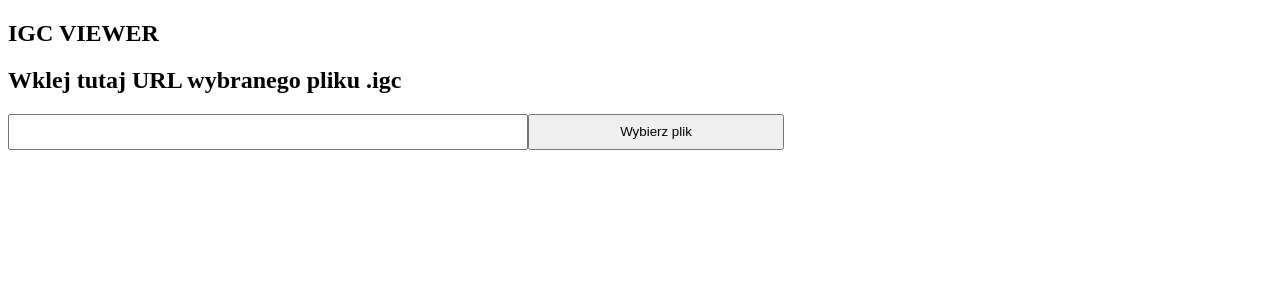
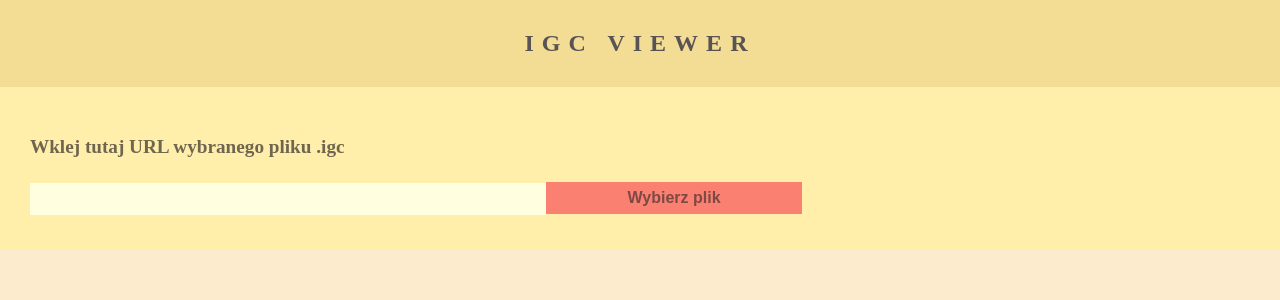
Before and after one commit to Micharzu/IGC-Viewer-React, a React (Create React App) app: page / in a window 1280 px wide. Shown: the top 300 px of the page. Built offline with nearby package versions, Linux system fonts and the light colour scheme; no server answers; what google-maps-react would draw is missing.

Commit message:
add styling

```diff
--- a/src/App.css
+++ b/src/App.css
@@ -0,0 +1,16 @@
+body {
+  margin: 0;
+  background: rgb(252, 235, 204);
+}
+
+body h2 {
+  margin: 0;
+}
+
+.title {
+  text-align: center;
+  background: rgb(243, 221, 148);
+  padding: 30px;
+  color: rgb(90, 83, 83);
+  letter-spacing: 0.5em;
+}
--- a/src/App.js
+++ b/src/App.js
@@ -8,8 +8,10 @@ import { DataProvider } from "./DataContext";
 const App = () => {
   return (
     <DataProvider>
-      <div>
-        <h2>IGC VIEWER</h2>
+      <div className="app">
+        <div className="title">
+          <h2>IGC VIEWER</h2>
+        </div>
 
         <InputField />
         <ContentGuard />
--- /dev/null
+++ b/src/Content.css
@@ -0,0 +1,44 @@
+.content {
+  margin: 30px;
+}
+
+.toggleBtn {
+  margin: 10px 0;
+  border: 2px solid indianred;
+  background: indianred;
+  color: white;
+  font-size: large;
+  font-weight: 700;
+  border-radius: 20px;
+  padding: 15px;
+  transition: 0.6s;
+}
+.toggleBtn:hover {
+  background: lightcoral;
+}
+.toggleBtn:focus {
+  outline: none;
+  border: 2px solid white;
+  background: indianred;
+  color: white;
+}
+
+.features {
+  margin: 20px 0;
+  position: relative;
+  display: flex;
+  height: 40vh;
+  width: 100%;
+}
+
+.map {
+  position: relative;
+  height: 100%;
+  width: 45%;
+}
+
+.graph {
+  position: relative;
+  height: 100%;
+  width: 45%;
+}
--- a/src/Content.js
+++ b/src/Content.js
@@ -1,5 +1,6 @@
-import React, { useEffect, useState, useContext } from "react";
+import React, { useState, useContext } from "react";
 import { DataContext } from "./DataContext";
+import "./Content.css";
 
 import SimpleComponent from "./SimpleComponent";
 import Graph from "./Graph";
@@ -14,15 +15,22 @@ const Content = () => {
   const [displayAdditionalContent, setDisplayAdditionalContent] = useState(
     false
   );
+  const [contentManagerBtnText, setContentManagerBtnText] = useState(
+    "Pokaż dodatkowe informacje"
+  );
 
-  useEffect(() => {
+  const toggleContent = () => {
     if (displayAdditionalContent) {
-      console.log("display more");
+      setDisplayAdditionalContent(false);
+      setContentManagerBtnText("Pokaż dodatkowe informacje");
+    } else {
+      setContentManagerBtnText("Ukryj dodatkowe informacje");
+      setDisplayAdditionalContent(true);
     }
-  }, [displayAdditionalContent]);
+  };
 
   return (
-    <div>
+    <div className="content">
       <div className="mainInfo">
         <SimpleComponent
           key={"PLTPILOT"}
@@ -37,7 +45,12 @@ const Content = () => {
           classAdded={"mainInfo"}
         />
       </div>
+      <button className="toggleBtn" onClick={toggleContent}>
+        {contentManagerBtnText}
+      </button>
       <div className="additionalInfo">
+        {displayAdditionalContent && (
+          <>
             {Object.entries(additionalContentObj).map((prop) => (
               <SimpleComponent
                 key={prop[0]}
@@ -46,7 +59,6 @@ const Content = () => {
                 classAdded={"additionalInfo"}
               />
             ))}
-      </div>
             <div className="features">
               <div className="graph">
                 <Graph
@@ -61,6 +73,9 @@ const Content = () => {
                 />
               </div>
             </div>
+          </>
+        )}
+      </div>
     </div>
   );
 };
--- a/src/Graph.js
+++ b/src/Graph.js
@@ -3,8 +3,8 @@ import { Scatter } from "react-chartjs-2";
 
 const graphStyles = {
   position: "relative",
-  width: "45%",
-  height: "50%",
+  width: "100%",
+  height: "100%",
 };
 
 const Graph = (props) => {
@@ -12,6 +12,7 @@ const Graph = (props) => {
   let lastRecord = props.flightData[props.flightData.length - 1];
 
   const [chartDataset, setChartDataset] = useState([]);
+  const lineColor = "rgba(230, 65, 47, 0.9)";
 
   useEffect(() => {
     formatChartDataset();
@@ -69,7 +70,7 @@ const Graph = (props) => {
         {
           data: chartDataset,
           showLine: true,
-          borderColor: "rgba(10, 50, 160, 0.8)",
+          borderColor: lineColor,
 
           pointBackgroundColor: "lightblue",
           pointRadius: 0,
@@ -115,7 +116,7 @@ const Graph = (props) => {
           {
             data: chartDataset,
             showLine: true,
-            borderColor: "rgba(10, 50, 160, 0.8)",
+            borderColor: lineColor,
 
             pointBackgroundColor: "lightblue",
             pointRadius: 0,
@@ -127,7 +128,7 @@ const Graph = (props) => {
   }, [chartDataset]);
 
   return (
-    <div className="graph" style={graphStyles}>
+    <div className="graphInner" style={graphStyles}>
       <Scatter data={chart.data} options={chart.options} />
     </div>
   );
--- a/src/InputField.css
+++ b/src/InputField.css
@@ -1,10 +1,50 @@
+.urlInputForm {
+  padding: 30px 30px;
+  background: rgb(255, 239, 170);
+}
+
+.urlInputForm h3 {
+  color: rgb(112, 102, 80);
+  font-size: larger;
+}
+
+.urlInputSection {
+  padding: 5px 0;
+}
+
 .urlInput {
+  border: none;
   height: 30px;
   width: 40vw;
   min-width: 150px;
+  background: rgb(255, 255, 224);
+  transition: 0.3s;
+  color: rgb(82, 76, 69);
+  font-weight: 500;
 }
+.urlInput:hover {
+  background: rgb(255, 255, 237);
+}
+
+.urlInput:focus {
+  outline: none;
+  background: white;
+}
+
 .urlInputButton {
-  height: 36px;
+  padding: none;
+  height: 32px;
   width: 20vw;
   min-width: 150px;
+  font-size: medium;
+  font-weight: 700;
+  background: salmon;
+  color: rgb(128, 72, 66);
+  border: none;
+  transition: 0.3s;
 }
+
+.urlInputButton:hover {
+  background: rgb(216, 74, 58);
+  color: rgb(255, 232, 224);
+}
--- a/src/InputField.js
+++ b/src/InputField.js
@@ -44,7 +44,7 @@ const InputField = () => {
   return (
     <div>
       <form onSubmit={getSearch} className="urlInputForm">
-        <h2>Wklej tutaj URL wybranego pliku .igc</h2>
+        <h3>Wklej tutaj URL wybranego pliku .igc</h3>
         <div className="urlInputSection">
           <input
             className="urlInput"
--- a/src/Map.js
+++ b/src/Map.js
@@ -3,8 +3,8 @@ import { Map, GoogleApiWrapper, Marker, Polyline } from "google-maps-react";
 
 const mapStyles = {
   position: "relative",
-  width: "45%",
-  height: "50%",
+  width: "100%",
+  height: "100%",
 };
 
 const MapContainer = (props) => {
@@ -68,7 +68,7 @@ const MapContainer = (props) => {
 
   if (positions.mapPositionDD) {
     return (
-      <div className="map">
+      <div className="mapInner">
         <Map
           google={props.google}
           zoom={7}
@@ -76,15 +76,31 @@ const MapContainer = (props) => {
           initialCenter={positions.mapPositionDD}
           center={positions.mapPositionDD}
         >
-          <Marker label="Początek" position={positions.startPositionDD} />
-          <Marker label="Koniec" position={positions.finnishPositionDD} />
+          <Marker
+            label={{
+              text: "Początek",
+              fontSize: "16px",
+              fontWeight: "700",
+              color: "rgb(30, 30, 30)",
+            }}
+            position={positions.startPositionDD}
+          />
+          <Marker
+            label={{
+              text: "Koniec",
+              fontSize: "16px",
+              fontWeight: "700",
+              color: "rgb(30, 30, 30)",
+            }}
+            position={positions.finnishPositionDD}
+          />
           <Polyline
             path={pathArr}
             geodesic={true}
             options={{
-              strokeColor: "#ff2527",
+              strokeColor: "rgba(230, 65, 47, 0.9)",
               strokeOpacity: 0.75,
-              strokeWeight: 2,
+              strokeWeight: 3,
             }}
           />
         </Map>
--- a/src/SimpleComponent.css
+++ b/src/SimpleComponent.css
@@ -2,9 +2,10 @@
   margin: 5px;
   padding: 0 15px;
   display: inline-flex;
-  border: 2px solid lightblue;
-  background: lightcyan;
-  border-radius: 10px;
+  border: 2px solid #f3cd6d;
+  background: #f7de9e;
+  color: #776a4b;
+  border-radius: 5px;
 }
 
 .componentRecord h3 {
@@ -14,4 +15,5 @@
 .componentRecord.mainInfo {
   background: lightsalmon;
   border-color: salmon;
+  color: rgb(255, 241, 203);
 }
```
Lines whose indentation alone changed are shown as unchanged.
